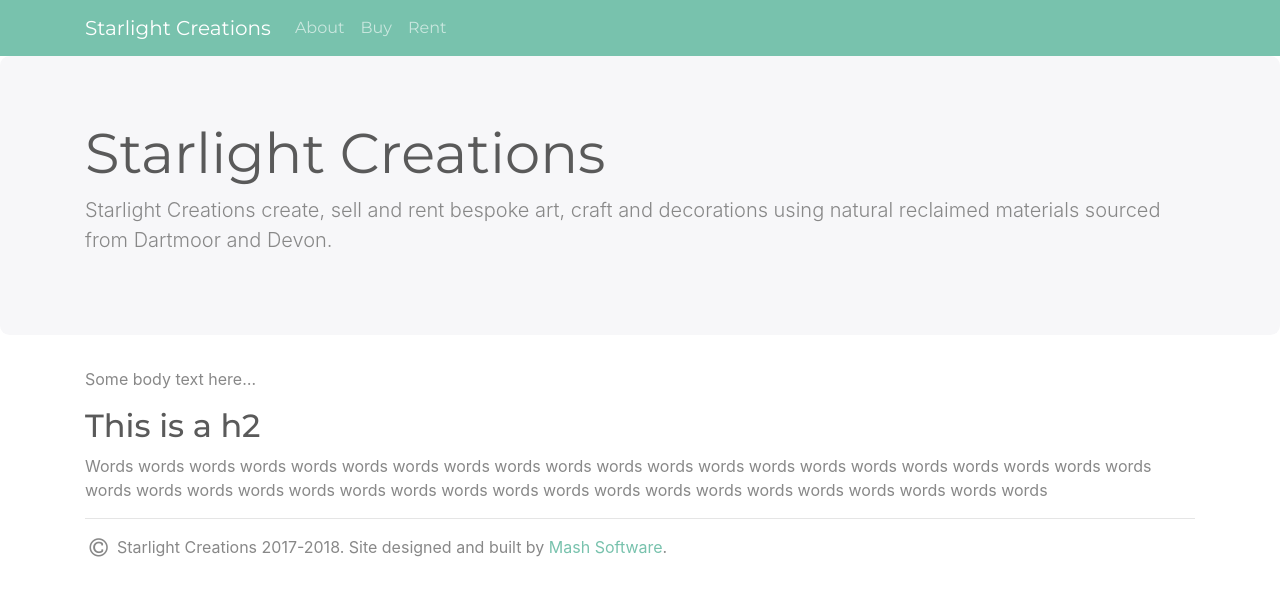
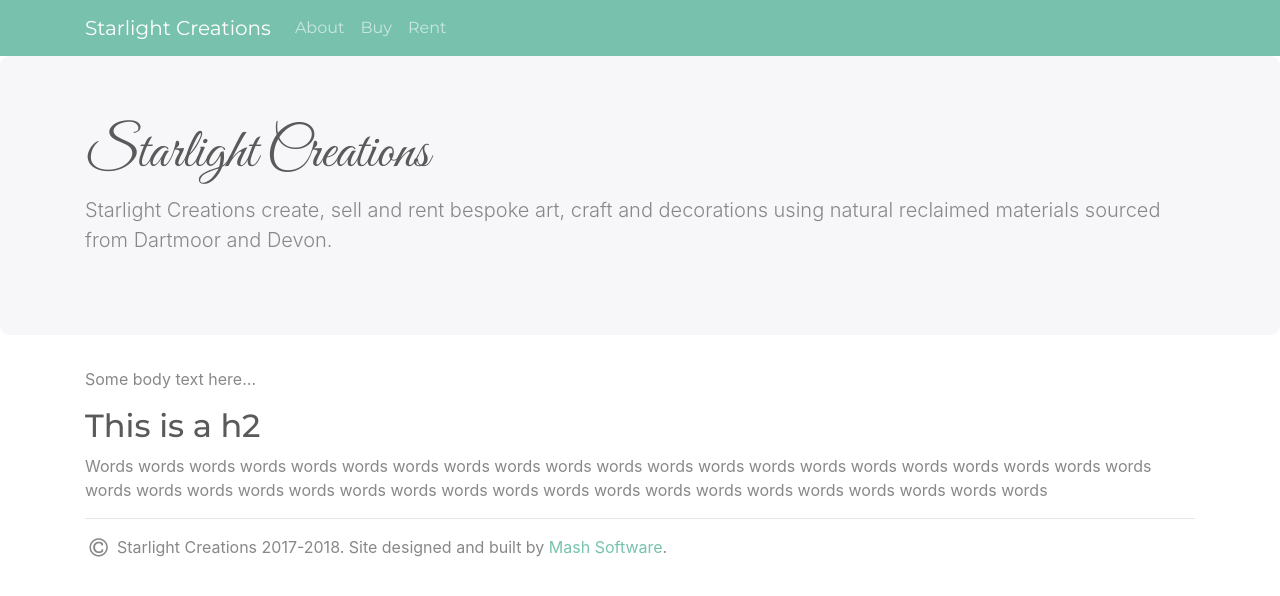
Before and after one commit to starlight-creations/starlight-creations.github.io, a Jekyll site: the page built from index.md, in a window 1280 px wide. Shown: the top 596 px of the page. Built offline with Jekyll 4.4.1, drawn with Linux system fonts in a browser that asks for light colours; nearby versions of some CDN libraries.

Commit message:
add sass typography style

```diff
--- a/_config.yml
+++ b/_config.yml
@@ -28,6 +28,9 @@ social:
     - https://twitter.com/StarlightCreat1
     - https://www.facebook.com/startlightcreationsuk/
 lang: en_GB
+sass:
+    sass_dir: _sass
+    style: compressed
 
 # Build settings
 markdown: kramdown
--- a/_layouts/default.html
+++ b/_layouts/default.html
@@ -6,11 +6,10 @@
     <meta name="viewport" content="width=device-width, initial-scale=1, shrink-to-fit=no">
     <meta name="author" content="Starlight Creations">
 
-    <link href="//stackpath.bootstrapcdn.com/bootswatch/4.1.1/minty/bootstrap.min.css" rel="stylesheet" integrity="sha384-4eGtnTOp6je5m6l1Zcp2WUGR9Y7kJZuAiD3Pk2GAW3uNRgHQSIqcrcAxBipzlbWP"
-        crossorigin="anonymous">
-    <link href="//stackpath.bootstrapcdn.com/font-awesome/4.7.0/css/font-awesome.min.css" rel="stylesheet" integrity="sha384-wvfXpqpZZVQGK6TAh5PVlGOfQNHSoD2xbE+QkPxCAFlNEevoEH3Sl0sibVcOQVnN"
-        crossorigin="anonymous">
-    <link href="//fonts.googleapis.com/css?family=Great+Vibes" rel="stylesheet"> {% seo %}
+    <link href="//stackpath.bootstrapcdn.com/bootswatch/4.1.1/minty/bootstrap.min.css" rel="stylesheet" integrity="sha384-4eGtnTOp6je5m6l1Zcp2WUGR9Y7kJZuAiD3Pk2GAW3uNRgHQSIqcrcAxBipzlbWP" crossorigin="anonymous">
+    <link href="//stackpath.bootstrapcdn.com/font-awesome/4.7.0/css/font-awesome.min.css" rel="stylesheet" integrity="sha384-wvfXpqpZZVQGK6TAh5PVlGOfQNHSoD2xbE+QkPxCAFlNEevoEH3Sl0sibVcOQVnN" crossorigin="anonymous">
+    <link href="{{site.baseurl}}/css/site.css" rel="stylesheet">
+    {% seo %}
 </head>
 
 <body>
--- /dev/null
+++ b/_sass/typography.scss
@@ -0,0 +1,5 @@
+@import url('https://fonts.googleapis.com/css?family=Great+Vibes');
+
+h1 {
+    font-family: 'Great Vibes', cursive;
+}
--- /dev/null
+++ b/css/site.scss
@@ -0,0 +1,4 @@
+---
+---
+
+@import "typography";
```
